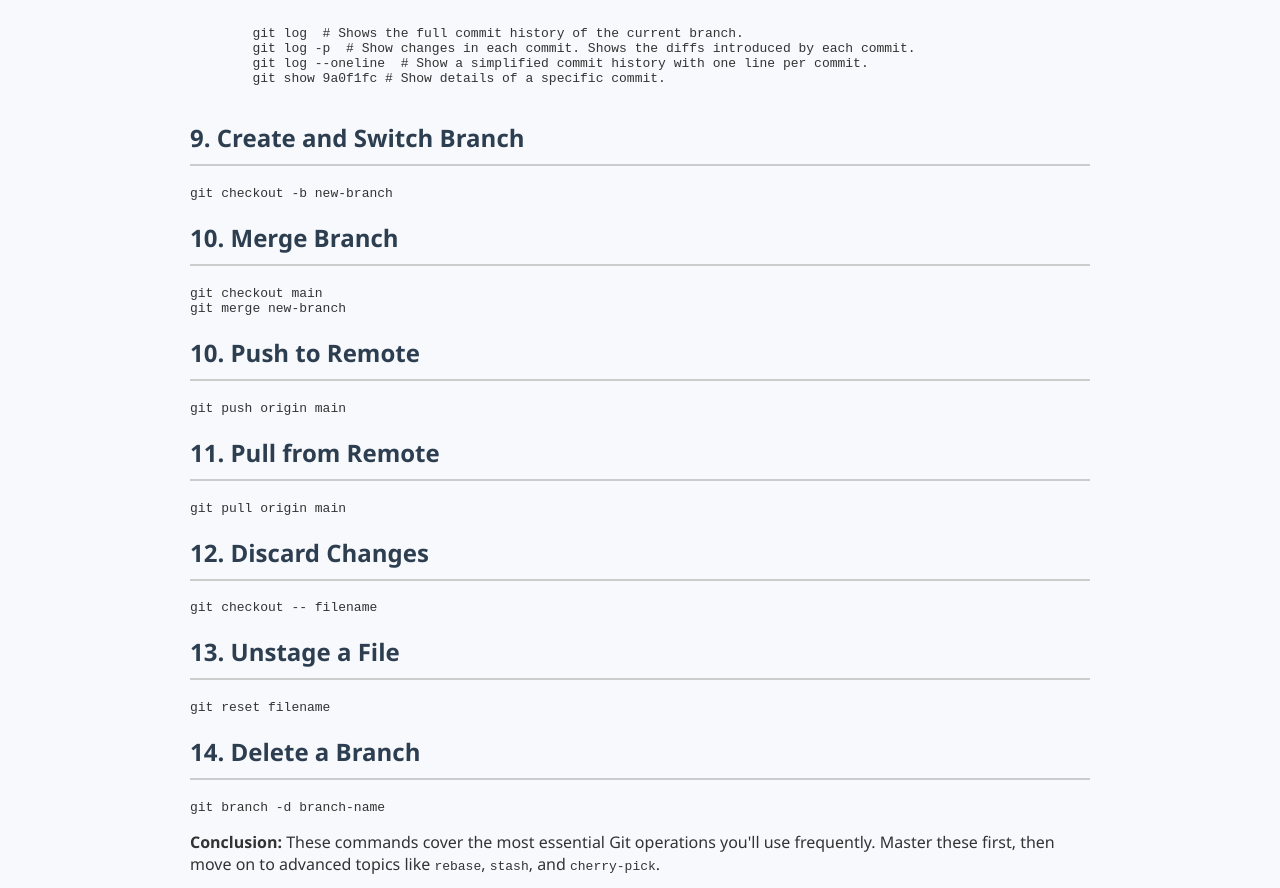
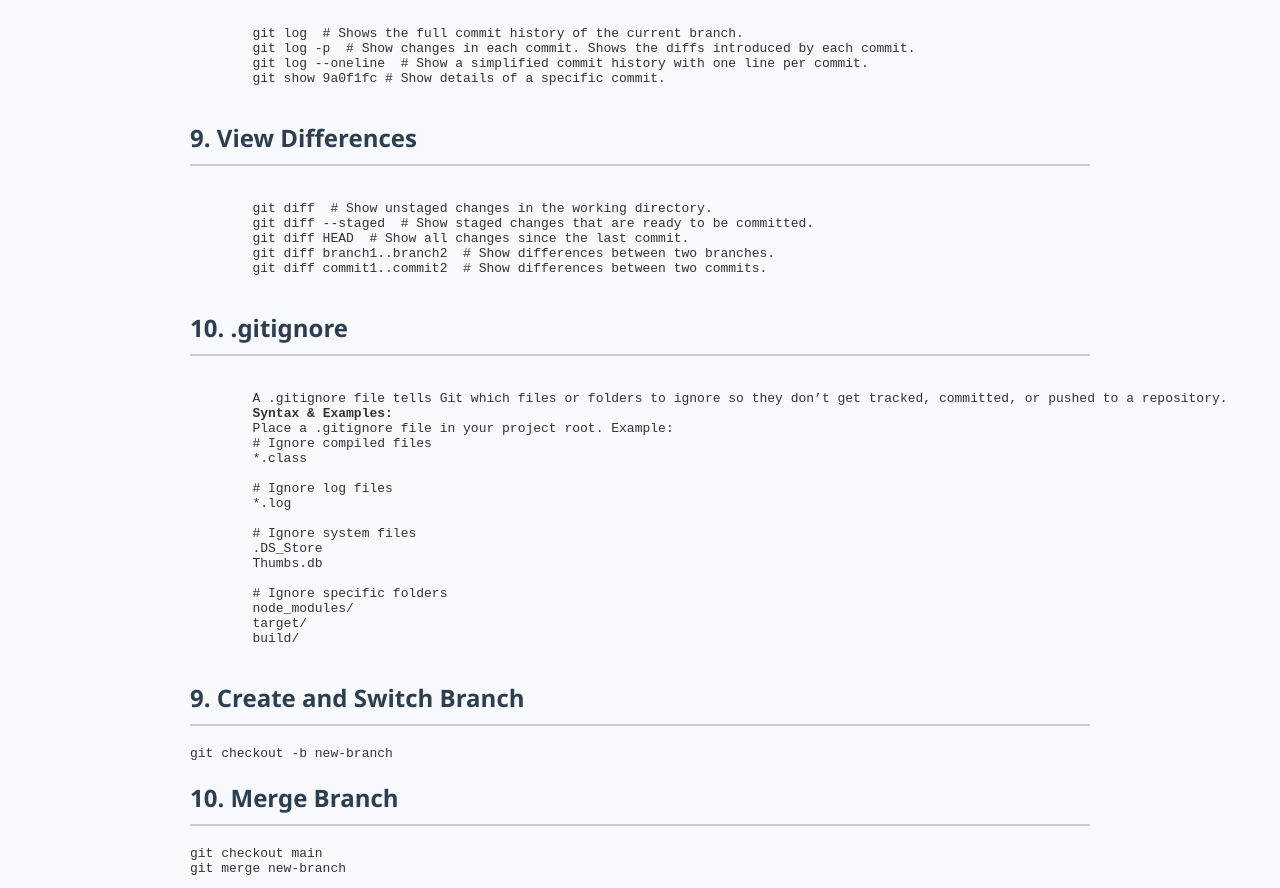
Before and after one commit to rafiq15/rafiq15.github.io, a plain HTML site: page blog/git-basic.html in a window 1280 px wide. Shown: the part 1220-2108 px from the top of the page. Drawn offline with Linux system fonts and the light colour scheme.

Commit message:
git ignore

```diff
--- a/blog/git-basic.html
+++ b/blog/git-basic.html
@@ -3,7 +3,7 @@
 
   <head>
     <meta charset="UTF-8" />
-    <title>GraphQL vs REST</title>
+    <title>Git Basic</title>
     <link rel="stylesheet" href="../style.css" />
   </head>
 
@@ -65,6 +65,36 @@ git config --global user.email "you@example.com"</code></pre>
         git show 9a0f1fc # Show details of a specific commit.
       </code></pre>
 
+      <h2>9. View Differences</h2>
+      <pre><code>
+        git diff  # Show unstaged changes in the working directory.
+        git diff --staged  # Show staged changes that are ready to be committed.
+        git diff HEAD  # Show all changes since the last commit.
+        git diff branch1..branch2  # Show differences between two branches.
+        git diff commit1..commit2  # Show differences between two commits.
+      </code></pre>
+
+      <h2>10. .gitignore</h2>
+      <pre><code>
+        A .gitignore file tells Git which files or folders to ignore so they don’t get tracked, committed, or pushed to a repository.
+        <strong>Syntax & Examples:</strong>
+        Place a .gitignore file in your project root. Example:
+        # Ignore compiled files
+        *.class
+
+        # Ignore log files
+        *.log
+
+        # Ignore system files
+        .DS_Store
+        Thumbs.db
+
+        # Ignore specific folders
+        node_modules/
+        target/
+        build/
+       </code></pre>
+
       <h2>9. Create and Switch Branch</h2>
       <pre><code>git checkout -b new-branch</code></pre>
 
```
Also changed, not shown: 1 other file.
